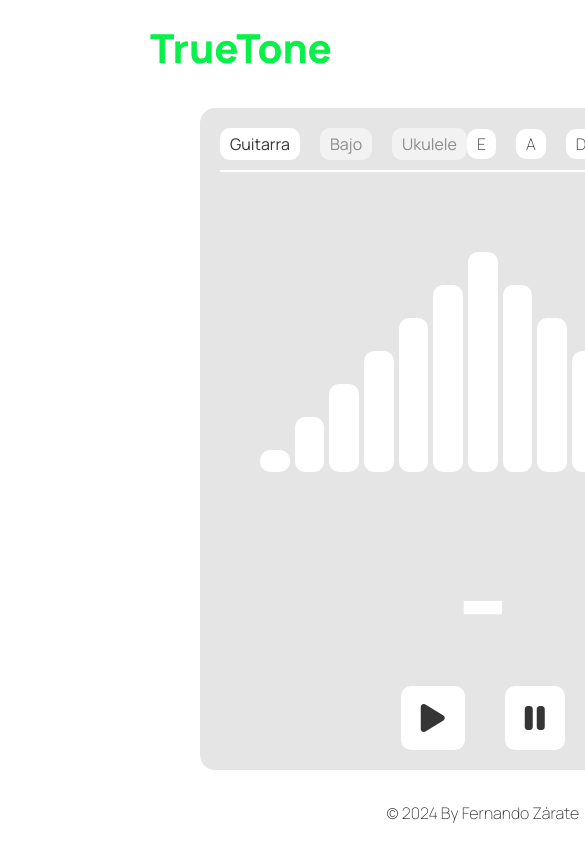
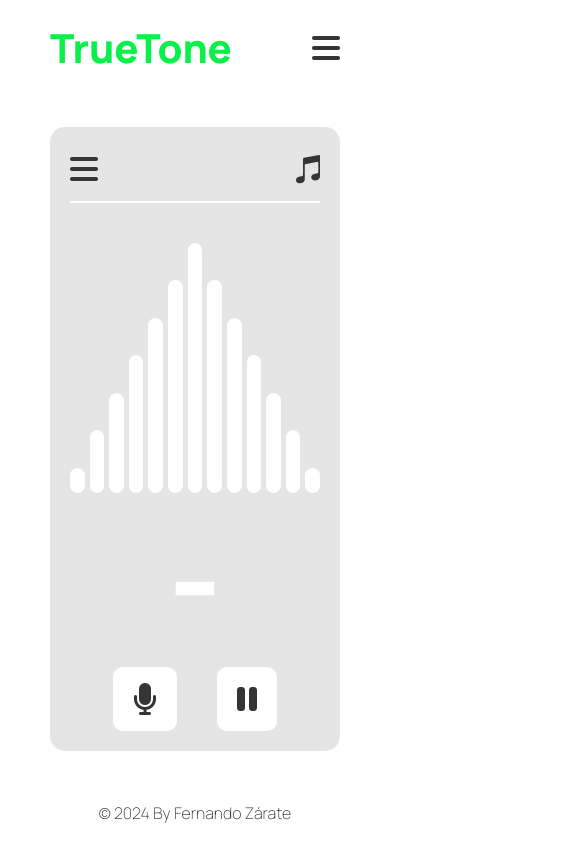
Before and after one commit to fernandozarate07/tuner-app, a React (Vite) app: page / in a window 390 px wide. Shown: the top 844 px of the page, 585 px wide, since content can reach past the window. Built offline with nearby package versions, Linux system fonts and the light colour scheme.

Commit message:
Add Responsive Designed

```diff
--- a/src/components/Indicator/Indicator.jsx
+++ b/src/components/Indicator/Indicator.jsx
@@ -54,7 +54,7 @@ const Indicator = ({ frequency, note, instrumentNotes, isRunning, setIsRunning }
       </div>
       <div className={`flex-c-c ${styles.indicator__btnContainer}`}>
         <button className={`btn ${styles.indicator__btn}`} onClick={() => setIsRunning(true)}>
-          <i className="fa-solid fa-play"></i>
+          <i className="fa-solid fa-microphone"></i>
         </button>
         <button className={`btn ${styles.indicator__btn}`} onClick={() => setIsRunning(false)}>
           <i className="fa-solid fa-pause"></i>
--- a/src/components/Indicator/Indicator.module.css
+++ b/src/components/Indicator/Indicator.module.css
@@ -6,10 +6,8 @@
 
 .indicator__screen {
   width: 100%;
-  max-width: 800px;
-  min-height: 300px;
-  padding: 40px;
-  margin: auto;
+  min-height: 250px;
+
   display: grid;
   grid-template-columns: repeat(13, 1fr);
   border-radius: 10px;
@@ -29,37 +27,24 @@
   background-color: var(--wh);
   transition: height 0.3s ease;
 }
-
-.indicator__line.activeLine {
-  background-color: var(--primary); /* Línea activa (verde) */
-}
-
-.indicator__line.inactiveLine {
-  background-color: var(--wh); /* Línea inactiva (negra) */
-}
-
-/* Nuevos colores para las líneas activas */
 .indicator__line.redLine {
   background-color: var(--red);
 }
-
 .indicator__line.yellowLine {
   background-color: var(--yl);
 }
-
 .indicator__line.greenLine {
   background-color: var(--primary);
 }
-
 .indicator__item {
   font-size: 8rem;
   font-weight: 800;
+  color: var(--wh);
 }
-
-.indicator__frequency {
+/* .indicator__frequency {
   font-size: var(--s);
   font-weight: 400;
-}
+} */
 .indicator__btnContainer {
   gap: 40px;
 }
@@ -68,10 +53,11 @@
   padding: 10px 20px;
   font-size: var(--l);
 }
-.defaultNote {
-  color: var(--wh);
+.greenNote {
+  color: var(--primary);
 }
-
-.greenNote {
-  color: var(--primary); /* Mismo color que la línea activa central (verde) */
+/* Móviles pequeños (<= 576px) */
+/* @media (max-width: 576px) {
 }
+@media (max-width: 992px) {
+} */
--- a/src/components/InstrumentsBar/InstrumentsBar.jsx
+++ b/src/components/InstrumentsBar/InstrumentsBar.jsx
@@ -1,23 +1,34 @@
+import { useState } from "react";
 import styles from "./InstrumentsBar.module.css";
 
 const InstrumentsBar = ({ setSelectedInstrument, selectedInstrument }) => {
+  const [pushIcon, setPushIcon] = useState(false);
+  const handleClick = () => {
+    setPushIcon((prevState) => !prevState);
+  };
   return (
-    <div className={styles.instrumentsBar}>
+    <div className={styles.barContainer}>
       <div
+        className={`${!pushIcon ? styles["display-invisible"] : styles["display-visible"]} ${styles.instrumentsBar}`}>
+        <button
           className={` btn ${styles.instrumentsBar__item} ${selectedInstrument === "guitar" ? "active" : "inactive"}`}
           onClick={() => setSelectedInstrument("guitar")}>
           Guitarra
-      </div>
-      <div
+        </button>
+        <button
           className={` btn ${styles.instrumentsBar__item} ${selectedInstrument === "bass" ? "active" : "inactive"}`}
           onClick={() => setSelectedInstrument("bass")}>
           Bajo
-      </div>
-      <div
+        </button>
+        <button
           className={` btn ${styles.instrumentsBar__item} ${selectedInstrument === "ukulele" ? "active" : "inactive"}`}
           onClick={() => setSelectedInstrument("ukulele")}>
           Ukulele
+        </button>
       </div>
+      <button className={styles.menuIcon} onClick={handleClick}>
+        <i className="fa-solid fa-bars"></i>
+      </button>
     </div>
   );
 };
--- a/src/components/InstrumentsBar/InstrumentsBar.module.css
+++ b/src/components/InstrumentsBar/InstrumentsBar.module.css
@@ -1,3 +1,6 @@
+.barContainer {
+  position: relative;
+}
 .instrumentsBar {
   display: flex;
   align-items: center;
@@ -8,3 +11,47 @@
   cursor: pointer;
   background-color: var(--wh);
 }
+.menuIcon {
+  display: none;
+  font-size: var(--l);
+}
+/* Móviles pequeños (<= 576px) */
+@media (max-width: 576px) {
+  .menuIcon {
+    display: block;
+  }
+  .instrumentsBar__item {
+    font-size: var(--m);
+    background-color: var(--wh);
+    color: var(--bk);
+  }
+  .instrumentsBar__item:hover {
+    background-color: var(--wh);
+    color: var(--bk);
+  }
+  .instrumentsBar {
+    position: absolute;
+    top: 80px;
+    left: 0;
+
+    padding: 20px;
+
+    min-height: 200px;
+
+    display: flex;
+    flex-direction: column;
+    align-items: flex-start;
+
+    background-color: var(--bk-op-2);
+    color: var(--wh);
+    border-radius: 10px;
+  }
+  .display-visible {
+    display: flex;
+  }
+  .display-invisible {
+    display: none;
+  }
+}
+@media (max-width: 992px) {
+}
--- a/src/components/NavBar/NavBar.jsx
+++ b/src/components/NavBar/NavBar.jsx
@@ -1,10 +1,18 @@
 import styles from "./NavBar.module.css";
+import { useState } from "react";
 
 const NavBar = ({ setSection }) => {
+  const [pushIcon, setPushIcon] = useState(false);
+  const handleClick = () => {
+    setPushIcon((prevState) => !prevState);
+  };
   return (
     <div className={`pading-bl-20 ${styles.navBar}`}>
       <h1 className={`color-primary ${styles.navBar__logo}`}>TrueTone</h1>
-      <div className={styles.navBar__itemsContainer}>
+      <div
+        className={`${!pushIcon ? styles["display-invisible"] : styles["display-visible"]} ${
+          styles.navBar__itemsContainer
+        }`}>
         <button className={`btn ${styles.navBar__item}`} onClick={() => setSection("tuner")}>
           Afinar
         </button>
@@ -15,7 +23,7 @@ const NavBar = ({ setSection }) => {
           Credits
         </a> */}
       </div>
-      <button className={styles.navBar__menuIcon}>
+      <button className={styles.navBar__menuIcon} onClick={handleClick}>
         <i className="fa-solid fa-bars"></i>
       </button>
     </div>
--- a/src/components/NavBar/NavBar.module.css
+++ b/src/components/NavBar/NavBar.module.css
@@ -21,7 +21,7 @@
 /* Móviles pequeños (<= 576px) */
 @media (max-width: 576px) {
   .navBar {
-    margin-inline: 100px;
+    margin-inline: 10px;
   }
   .navBar__menuIcon {
     display: block;
@@ -29,28 +29,37 @@
   }
   .navBar__item {
     font-size: var(--m);
+    background-color: var(--wh);
+  }
+  .navBar__item:hover {
+    background-color: var(--wh);
+    color: var(--bk);
   }
   .navBar__itemsContainer {
-    /* display: none; */
     position: absolute;
     top: 80px;
     right: 0;
 
     padding: 20px;
 
-    height: 200px;
-
     display: flex;
     flex-direction: column;
     align-items: flex-end;
 
-    background-color: var(--bk);
-    color: var(--wh);
+    background-color: var(--bk-op-2);
+    color: var(--bk);
     border-radius: 10px;
+    display: none;
+  }
+  .display-visible {
+    display: flex;
+  }
+  .display-invisible {
+    display: none;
   }
 }
 @media (max-width: 992px) {
   .navBar {
-    margin-inline: 150px;
+    margin-inline: 50px;
   }
 }
--- a/src/components/Notes/Notes.jsx
+++ b/src/components/Notes/Notes.jsx
@@ -4,6 +4,11 @@ import styles from "./Notes.module.css";
 const Notes = ({ selectedInstrument }) => {
   const [fadeClass, setFadeClass] = useState(styles.fadeIn); // Estado para manejar la clase de la transición
   const [currentSection, setCurrentSection] = useState(selectedInstrument); // Estado para el instrumento actual
+  const [pushIcon, setPushIcon] = useState(false);
+
+  const handleClick = () => {
+    setPushIcon((prevState) => !prevState);
+  };
 
   let notes = [];
 
@@ -29,12 +34,20 @@ const Notes = ({ selectedInstrument }) => {
   }, [selectedInstrument]);
 
   return (
-    <div className={`${styles.notes} ${fadeClass}`}>
-      {notes.map((note, index) => (
-        <div key={index} className={styles.notes__item}>
-          {note}
-        </div>
-      ))}
+    <div className={styles.notesContainer}>
+      <div
+        className={`${!pushIcon ? styles["display-invisible"] : styles["display-visible"]} ${
+          styles.notes
+        } ${fadeClass}`}>
+        {notes.map((note, index) => (
+          <div key={index} className={styles.notes__item}>
+            {note}
+          </div>
+        ))}
+      </div>
+      <button className={styles.menuIcon} onClick={handleClick}>
+        <i className="fa-brands fa-itunes-note"></i>
+      </button>
     </div>
   );
 };
--- a/src/components/Notes/Notes.module.css
+++ b/src/components/Notes/Notes.module.css
@@ -1,3 +1,6 @@
+.notesContainer {
+  position: relative;
+}
 .notes {
   display: flex;
   gap: 20px;
@@ -17,3 +20,40 @@
   border-radius: 10px;
   background-color: var(--wh);
 }
+.menuIcon {
+  display: none;
+}
+@media (max-width: 576px) {
+  .menuIcon {
+    display: block;
+    font-size: var(--l);
+  }
+  .notes__item {
+    font-size: var(--m);
+  }
+  .notes {
+    position: absolute;
+    top: 80px;
+    right: 0;
+
+    padding: 20px;
+
+    min-height: 200px;
+
+    display: flex;
+    flex-direction: column;
+    align-items: flex-start;
+
+    background-color: var(--bk-op-2);
+    color: var(--wh);
+    border-radius: 10px;
+  }
+  .display-visible {
+    display: flex;
+  }
+  .display-invisible {
+    display: none;
+  }
+}
+@media (max-width: 992px) {
+}
--- a/src/components/Tuner/Tuner.module.css
+++ b/src/components/Tuner/Tuner.module.css
@@ -4,8 +4,7 @@
   margin-inline: 200px;
 
   width: 100%;
-  min-height: 400px;
-
+  max-width: 1400px;
   display: grid;
   grid-template-rows: auto 1fr;
   gap: 40px;
@@ -14,10 +13,24 @@
   background-color: var(--gr);
 }
 .tuner__header {
+  width: 100%;
+
   display: flex;
   justify-content: space-between;
   align-items: center;
+  gap: 40px;
 
   border-bottom: 2px solid var(--wh);
   padding-bottom: 10px;
 }
+/* Móviles pequeños (<= 576px) */
+@media (max-width: 576px) {
+  .tuner {
+    margin-inline: 10px;
+  }
+}
+@media (max-width: 992px) {
+  .tuner {
+    margin-inline: 50px;
+  }
+}
--- a/src/index.css
+++ b/src/index.css
@@ -17,6 +17,7 @@
   /* colors */
 
   --bk: #353535;
+  --bk-op-2:rgba(0, 0, 0, 0.2);
   --wh: #ffffff;
   --gr: #e5e5e5;
   --primary: #09f04a;
@@ -129,11 +130,7 @@ button {
 
 }
 .btn:hover {
-  background-color: var(--bk);
-  color: var(--wh);
-}
-.btn:hover i{
-  color: var(--gr);
+  background-color: var(--bk-op-2);
 }
 .visible {
   opacity: 1;
@@ -154,11 +151,3 @@ button {
 .pading-bl-20{
   padding-block: 20px;
 }
-.relieve-out {
-  padding: 20px;
-  border: 1px solid #ccc;
-  border-radius: 8px;
-  box-shadow:
-    3px 3px 5px rgba(0, 0, 0, 0.2),
-    -3px -3px 5px rgba(255, 255, 255, 0.7);
-}
```
Lines whose indentation alone changed are shown as unchanged.
